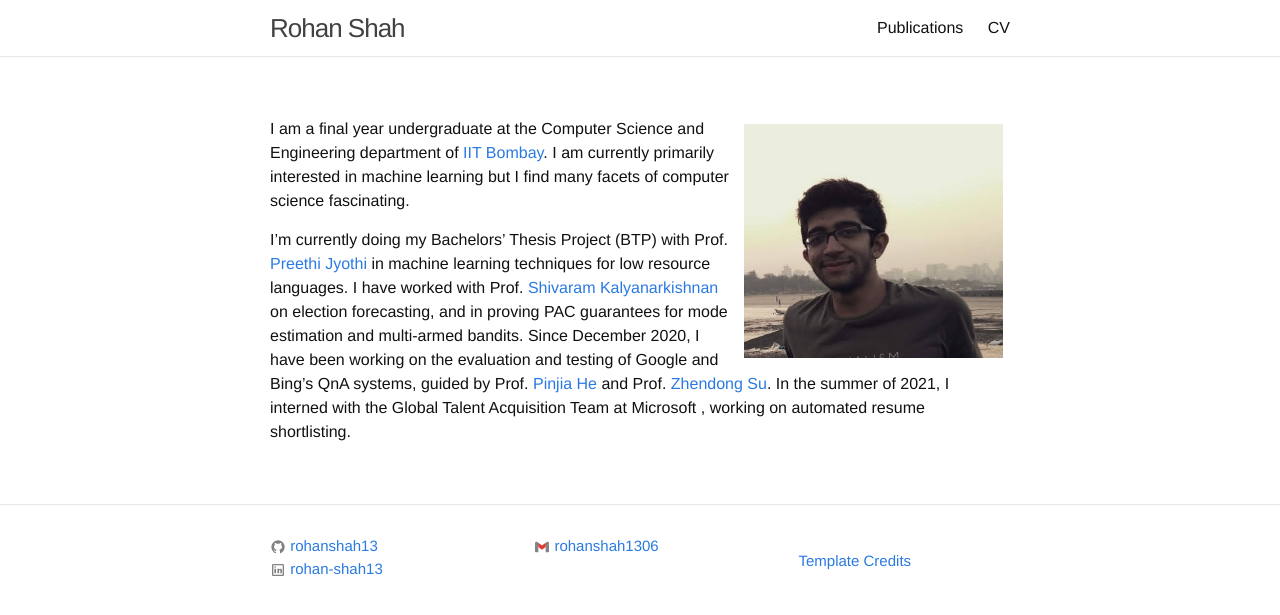
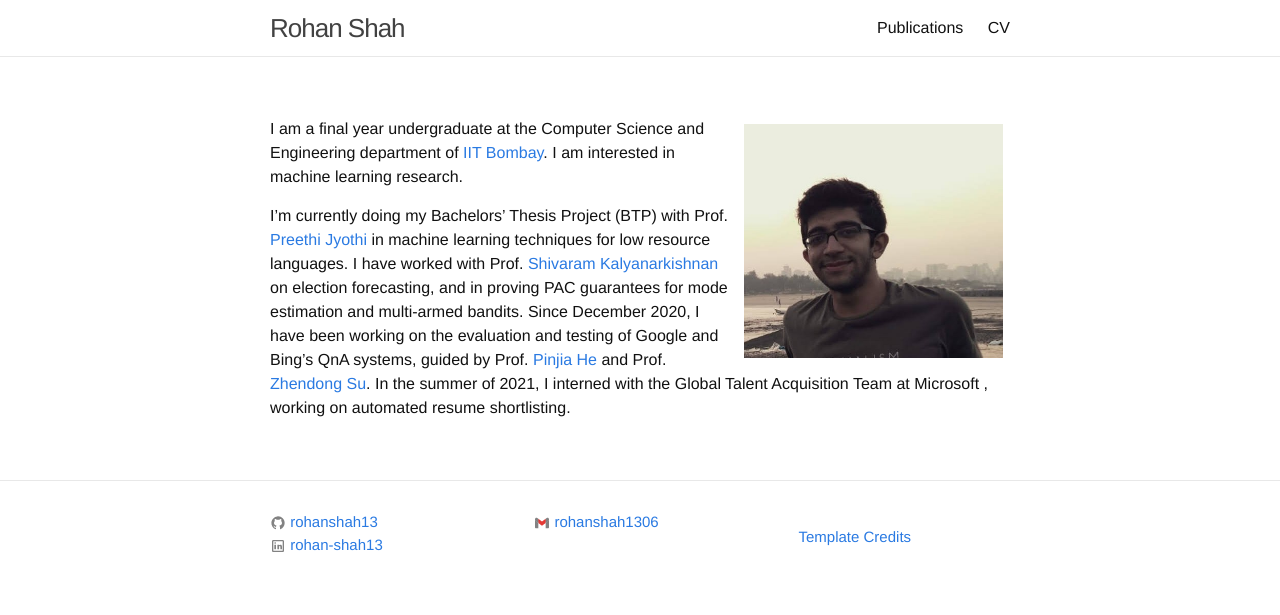
Before and after one commit to rohanshah13/rohanshah13.github.io, a Jekyll site: the page built from index.md, in a window 1280 px wide. Shown: the top 615 px of the page. Built offline with Jekyll 4.4.1, drawn with Linux system fonts in a browser that asks for light colours; comment, search, counter and statistics services are not loaded.

Commit message:
added intro

```diff
--- a/index.md
+++ b/index.md
@@ -5,8 +5,7 @@ layout: page
 
 <img style="float: right; width: 35%; padding: 7px;" src=" {{ site.url }}/assets/images/me.jpeg">
 
-I am a final year undergraduate at the Computer Science and Engineering department of [IIT Bombay](https://www.cse.iitb.ac.in/).
-I am currently primarily interested in machine learning but I find many facets of computer science fascinating.
+I am a final year undergraduate at the Computer Science and Engineering department of [IIT Bombay](https://www.cse.iitb.ac.in/). I am interested in machine learning research.
 
 I'm currently doing my Bachelors' Thesis Project (BTP) with Prof. [Preethi Jyothi](https://www.cse.iitb.ac.in/~pjyothi/) in machine learning techniques for low resource languages. I have worked with Prof. [Shivaram Kalyanarkishnan](https://www.cse.iitb.ac.in/~shivaram) on election forecasting, and in proving PAC guarantees for mode estimation and multi-armed bandits. Since December 2020, I have been working on the evaluation and testing of Google and Bing's QnA systems, guided by Prof. [Pinjia He](https://pinjiahe.github.io/) and Prof. [Zhendong Su](https://people.inf.ethz.ch/suz/). In the summer of 2021, I interned with the Global Talent Acquisition Team at Microsoft , working on automated resume shortlisting.
 
```
